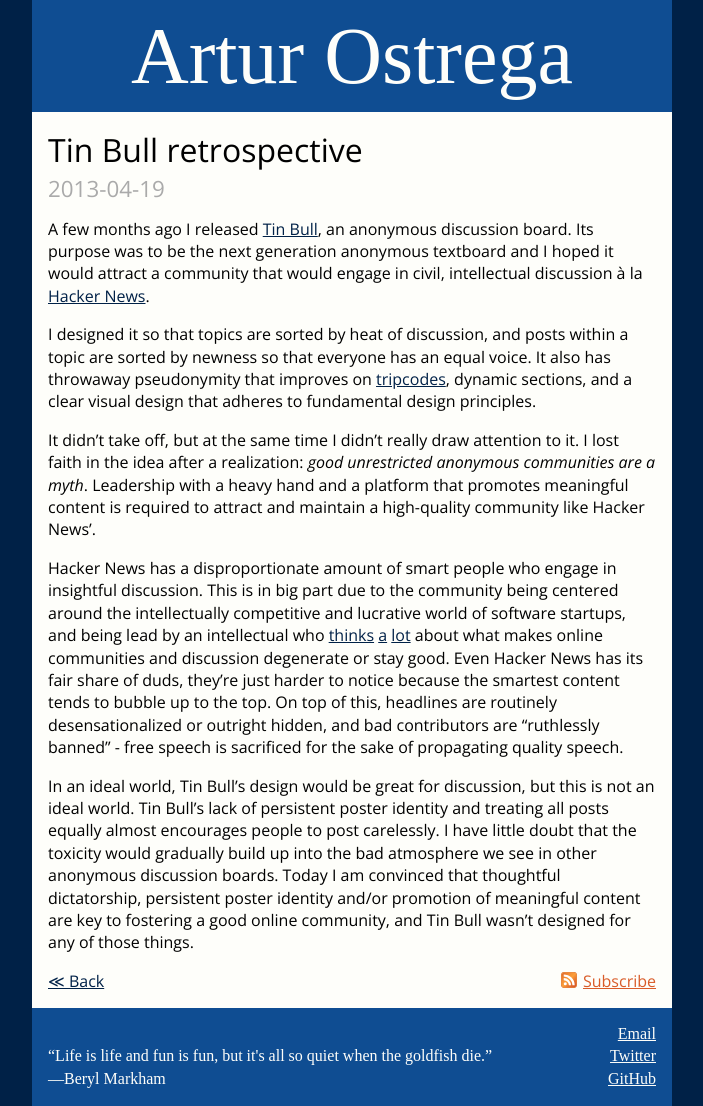
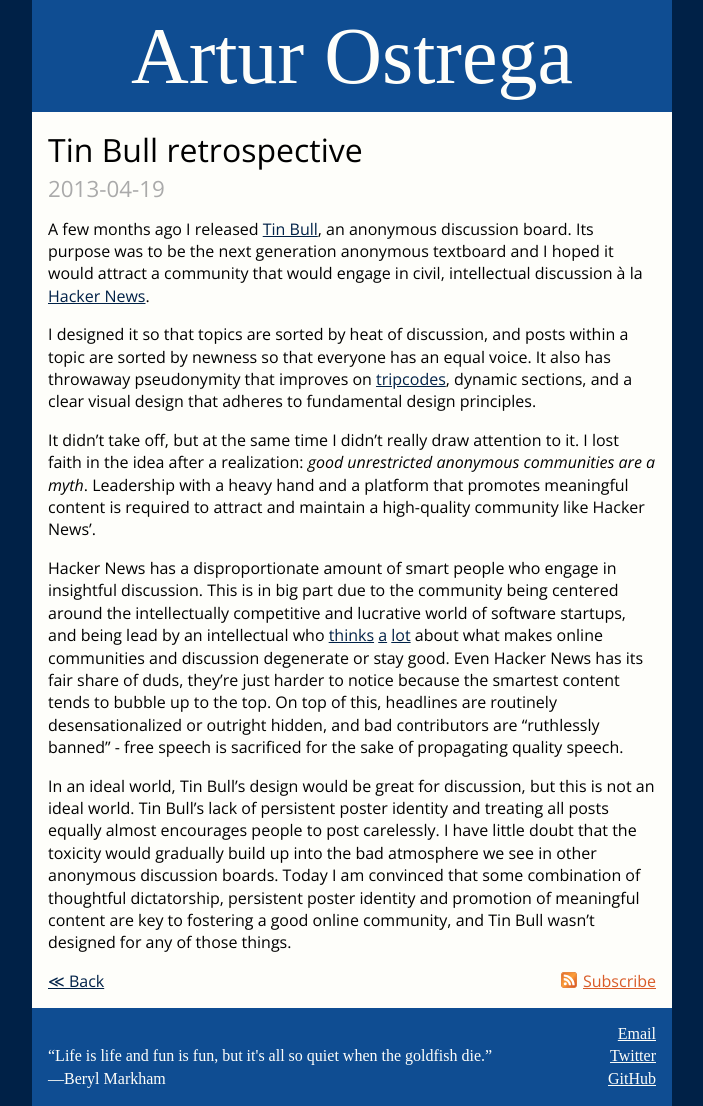
Before and after one commit to aostrega/blog.github.io, a Jekyll site: the page built from _posts/2013-04-19-tinbull-retrospective.md, in a window 1280 px wide. Shown: the whole page, without its empty margins (288-991 px from the left). Built offline with Jekyll 4.4.1, drawn with Linux system fonts in a browser that asks for light colours; some web fonts are replaced; Markdown is read by kramdown in place of the engine named in the settings; comment, search, counter and statistics services are not loaded.

Commit message:
TBR post editing

```diff
--- a/_posts/2013-04-19-tinbull-retrospective.md
+++ b/_posts/2013-04-19-tinbull-retrospective.md
@@ -10,4 +10,4 @@
 
 Hacker News has a disproportionate amount of smart people who engage in insightful discussion. This is in big part due to the community being centered around the intellectually competitive and lucrative world of software startups, and being lead by an intellectual who [thinks](http://www.paulgraham.com/disagree.html) [a](http://paulgraham.com/hackernews.html) [lot](http://paulgraham.com/identity.html) about what makes online communities and discussion degenerate or stay good. Even Hacker News has its fair share of duds, they're just harder to notice because the smartest content tends to bubble up to the top. On top of this, headlines are routinely desensationalized or outright hidden, and bad contributors are "ruthlessly banned" - free speech is sacrificed for the sake of propagating quality speech.
 
-In an ideal world, Tin Bull's design would be great for discussion, but this is not an ideal world. Tin Bull's lack of persistent poster identity and treating all posts equally almost encourages people to post carelessly. I have little doubt that the toxicity would gradually build up into the bad atmosphere we see in other anonymous discussion boards. Today I am convinced that thoughtful dictatorship, persistent poster identity and/or promotion of meaningful content are key to fostering a good online community, and Tin Bull wasn't designed for any of those things.
+In an ideal world, Tin Bull's design would be great for discussion, but this is not an ideal world. Tin Bull's lack of persistent poster identity and treating all posts equally almost encourages people to post carelessly. I have little doubt that the toxicity would gradually build up into the bad atmosphere we see in other anonymous discussion boards. Today I am convinced that some combination of thoughtful dictatorship, persistent poster identity and promotion of meaningful content are key to fostering a good online community, and Tin Bull wasn't designed for any of those things.
```
